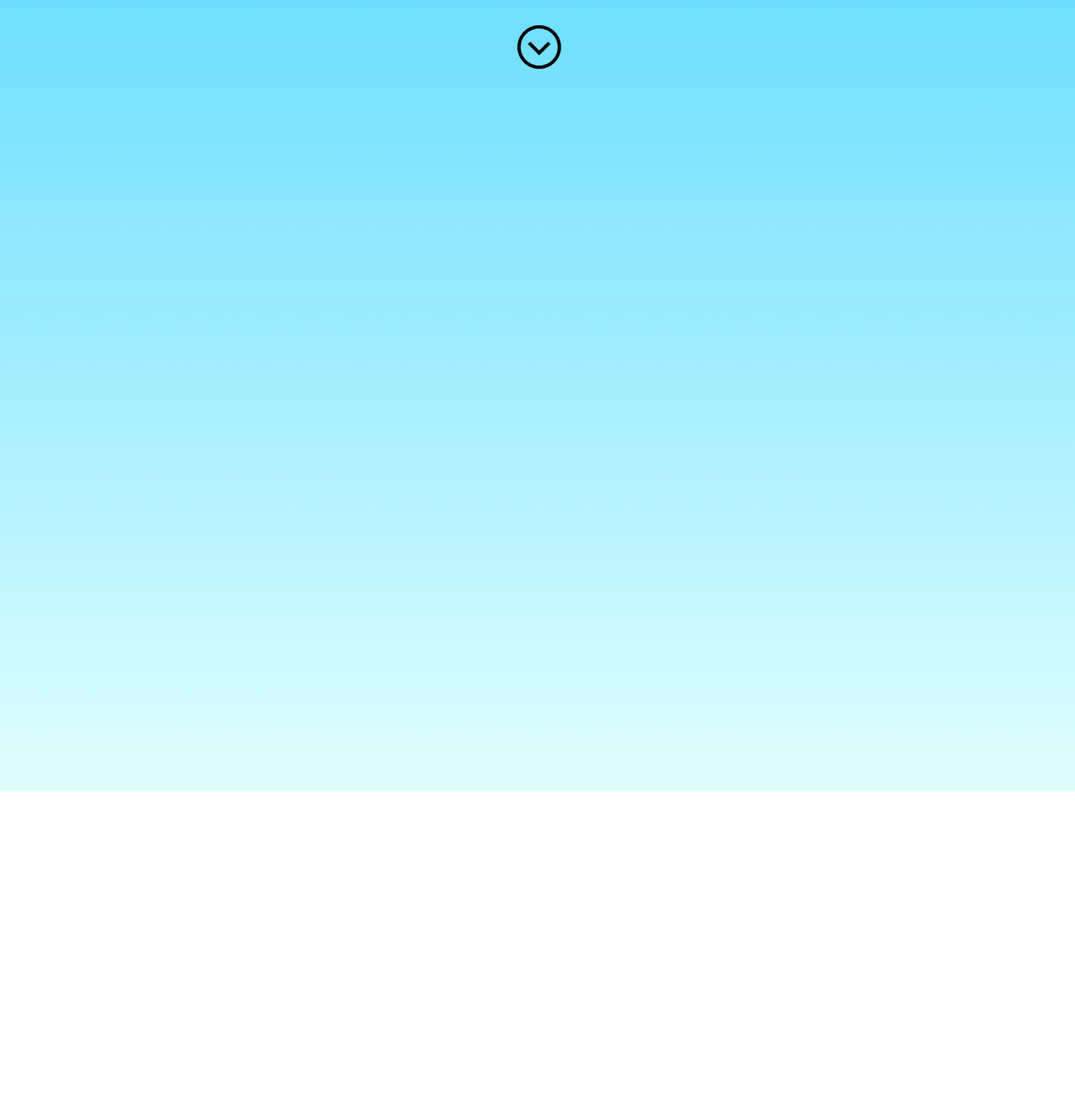
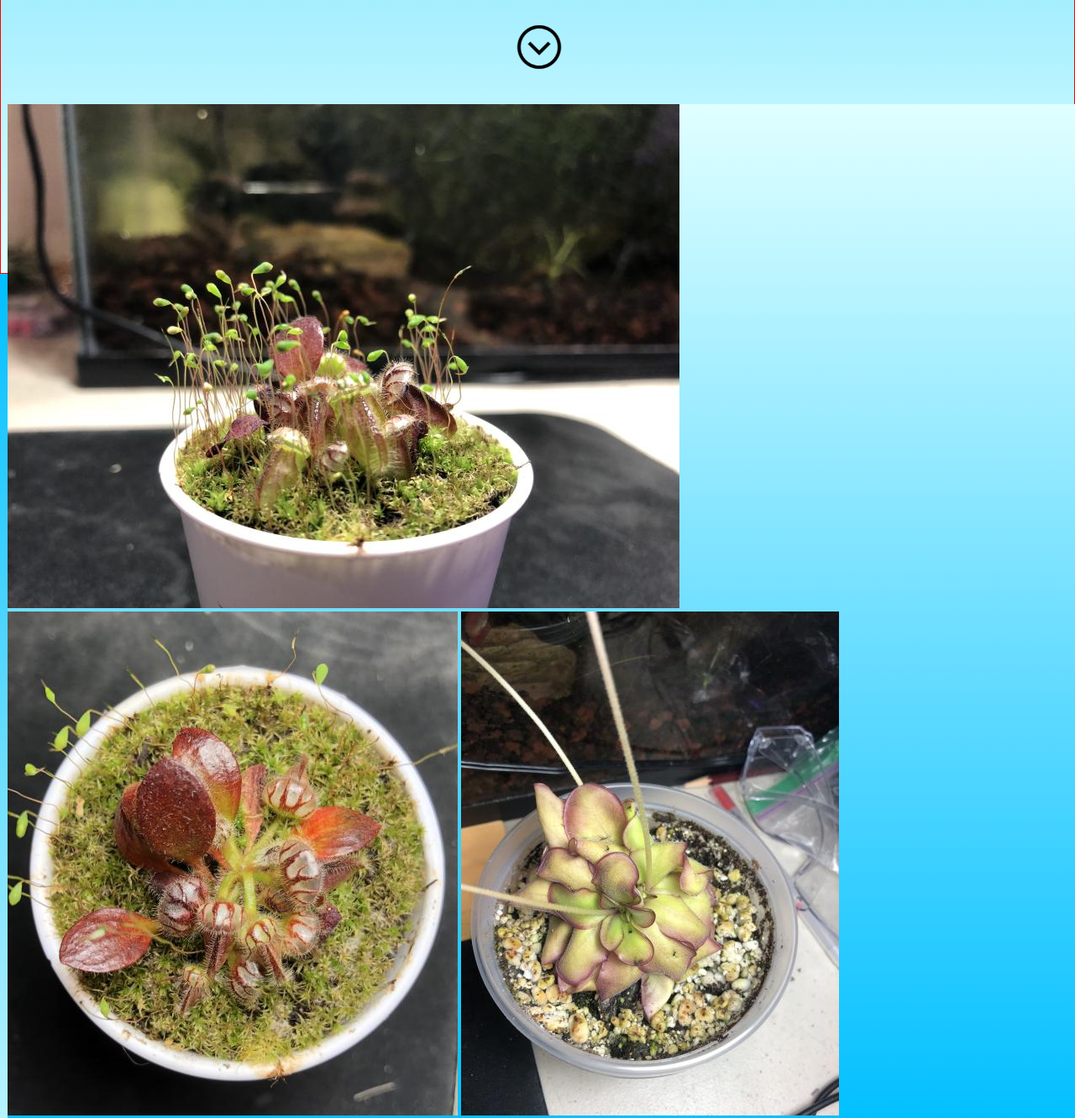
Before and after one commit to allenye66/allen-ye.com, a plain HTML site: page about.html in a window 1280 px wide. Shown: the part 900-2231 px from the top of the page at 84% size. Before the commit the page ends 1842 px from the top, so only its background shows below. Drawn offline with nearby package versions, Linux system fonts and the light colour scheme.

Commit message:
editing about

```diff
--- a/about.css
+++ b/about.css
@@ -7,14 +7,17 @@
 hr{
   height: 1px;
   background-color: #000000;
-  border: none;
+  border: none
 }
 
 html {
   overflow: scroll;
   overflow-x: hidden;
-  min-height: 100%;
+  height:153%;
   position:relative;
+    /*background: linear-gradient(to bottom, #00BFFF, #E0FFFF);*/
+    border: 1px solid red;
+
 
 }
 ::-webkit-scrollbar {
@@ -158,11 +161,14 @@ body{
   margin-left: 47%;
   -webkit-animation: bounce 2s infinite 2s;
   animation: bounce 2s infinite 2s;
+    margin -bottom: -5%;
 
 }
 
 #section2 {
-  height: 600px;
+  height: 100%;
+    background: linear-gradient(to bottom,#E0FFFF,#00BFFF);
+
 }
 
 @keyframes bounce {
@@ -186,3 +192,6 @@ body{
     transform: translateY(-5px);
   }
 }
+#section2{
+    margin-top: 2.5%;
+}
--- a/about.html
+++ b/about.html
@@ -81,6 +81,10 @@ $(document).ready(function(){
 
 <div id="section2">
   <!--   <a href="#section1">Click Me to Smooth Scroll to Section 1 Above</a>  -->
+  <img src = "images/cephalotus2.jpg">
+  <img src = "images/cephalotus1.jpg">
+  <img src = "images/ping1.jpg">
+  <img src = "images/ping2.jpg">
 </div>
 
 
--- a/home.css
+++ b/home.css
@@ -8,7 +8,6 @@
 html {
     overflow: scroll;
     overflow-x: hidden;
-    height: 80%;
 
 }
 
```
Also changed, not shown: 1 other file.
